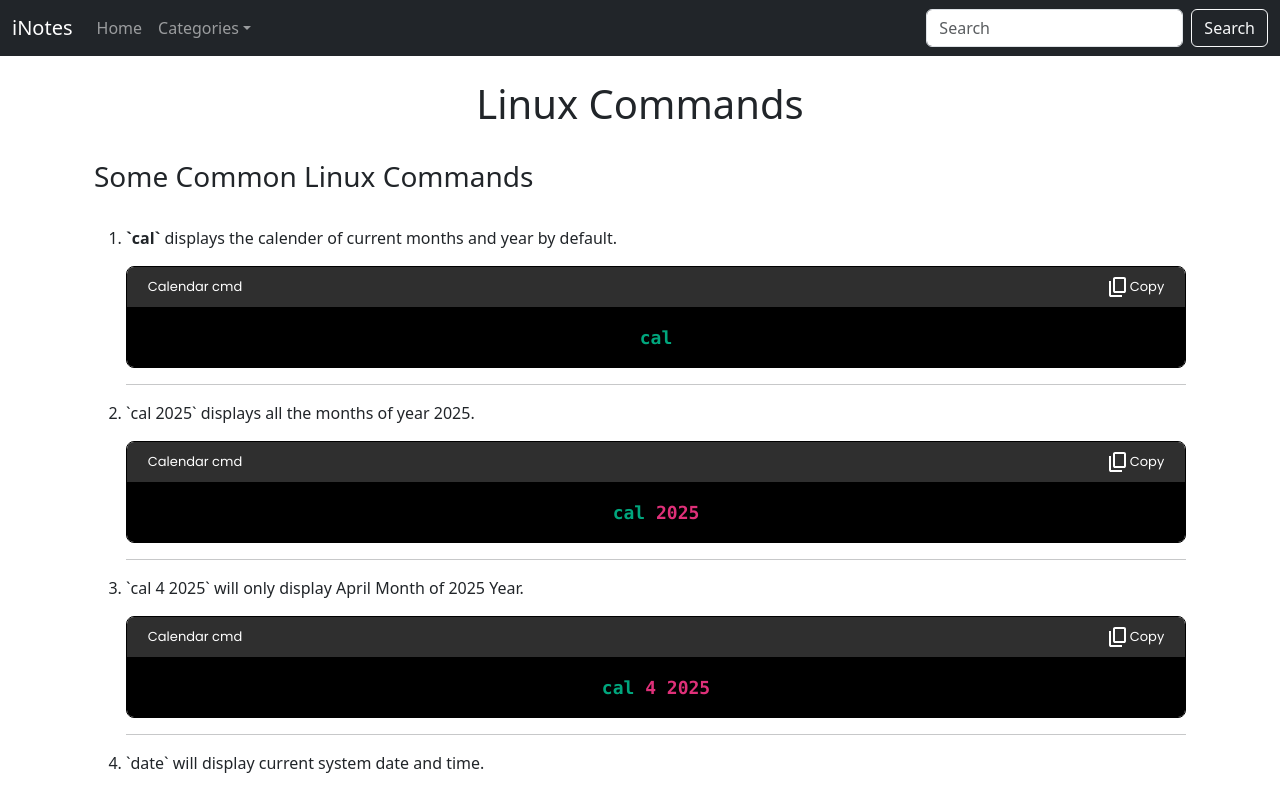
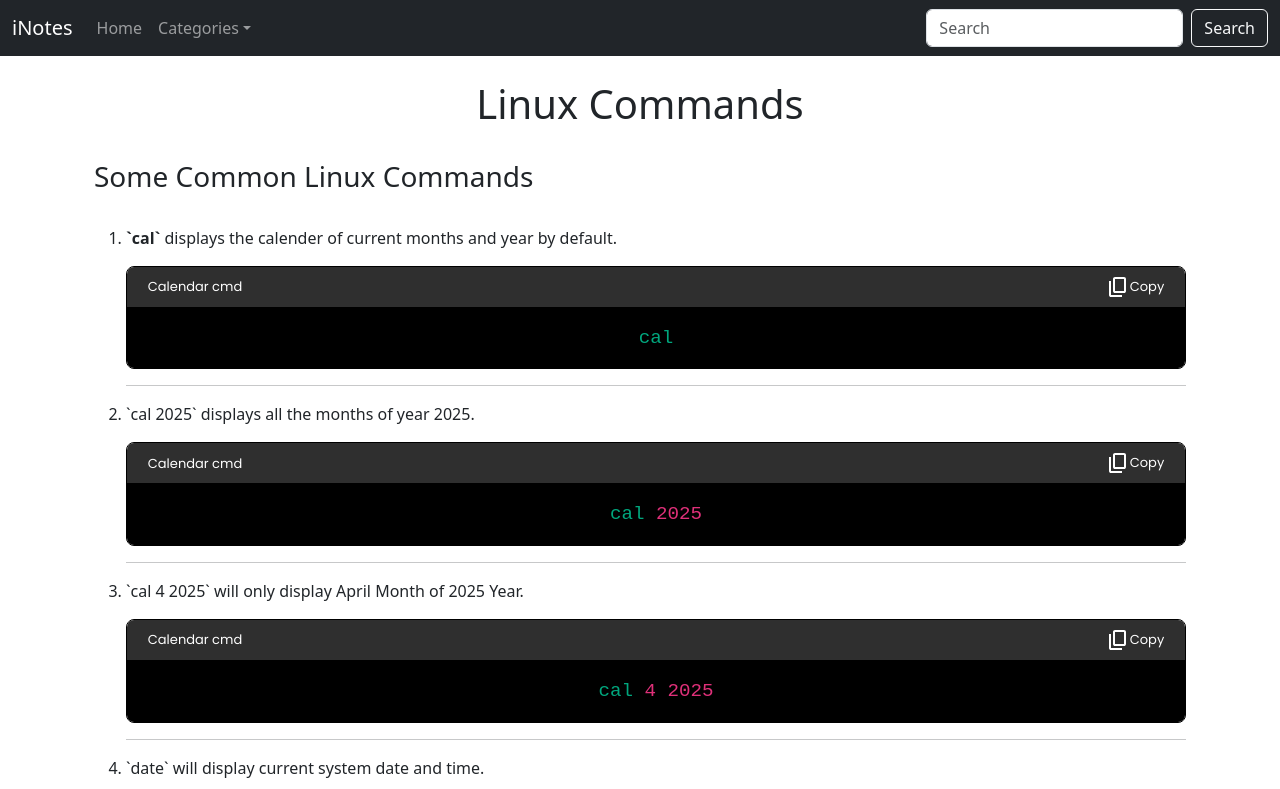
Before and after one commit to Mithil2603/misblog, a React (Create React App) app: page /misblog/linux_commands in a window 1280 px wide. Shown: the top 789 px of the page. Built offline with nearby package versions, Linux system fonts and the light colour scheme.

Commit message:
minor changes

```diff
--- a/src/components/Linux_cmds.css
+++ b/src/components/Linux_cmds.css
@@ -66,9 +66,9 @@
 
 .lowerpart p{
     margin: 0;
-    font-family: Consolas, 'Courier New', monospace;
-    font-weight: bolder;
-    font-size: large;
+    font-family: monospace;
+    font-weight: normal;
+    font-size: larger;
 }
 
 .cmd1{
```
